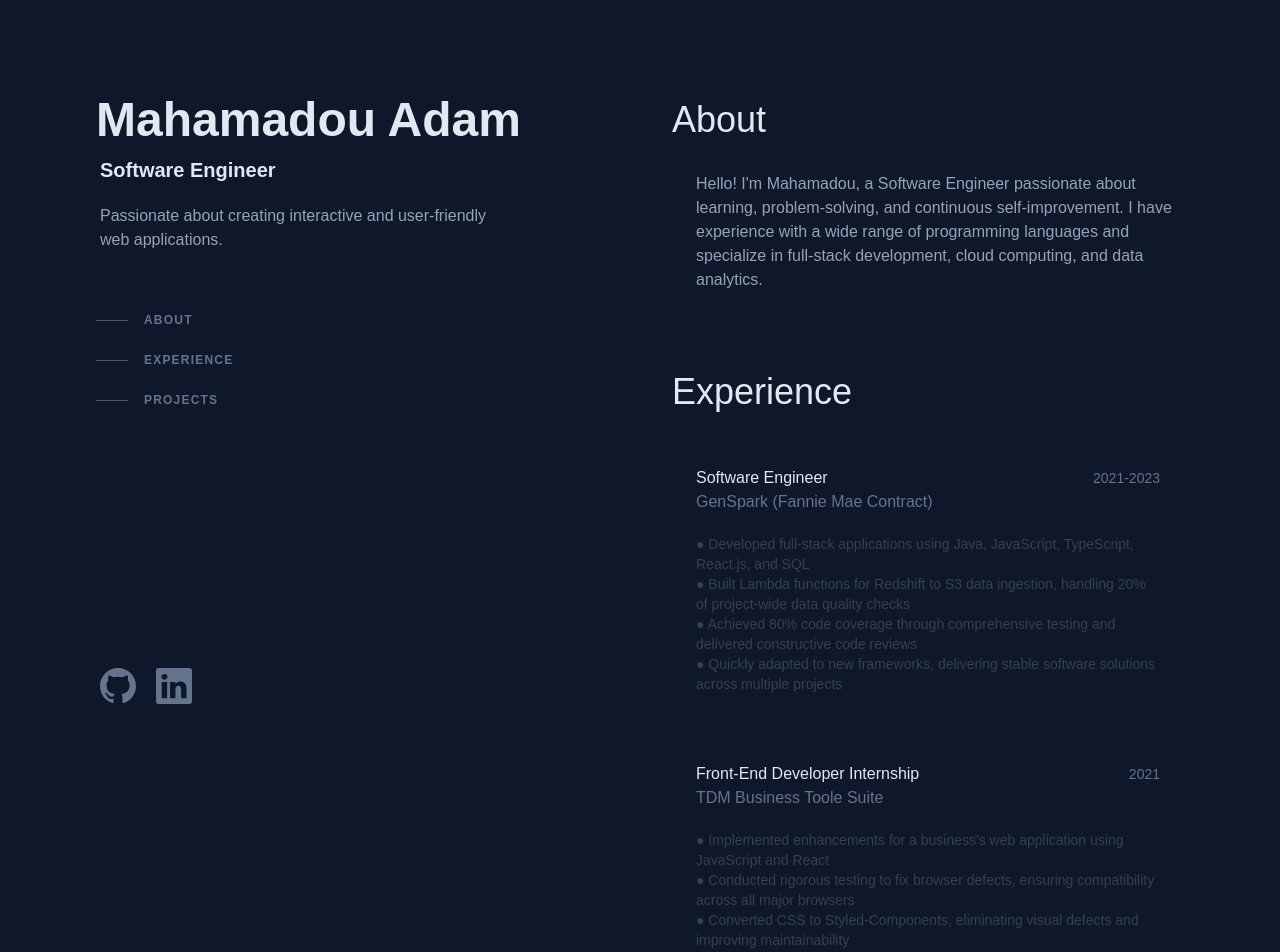
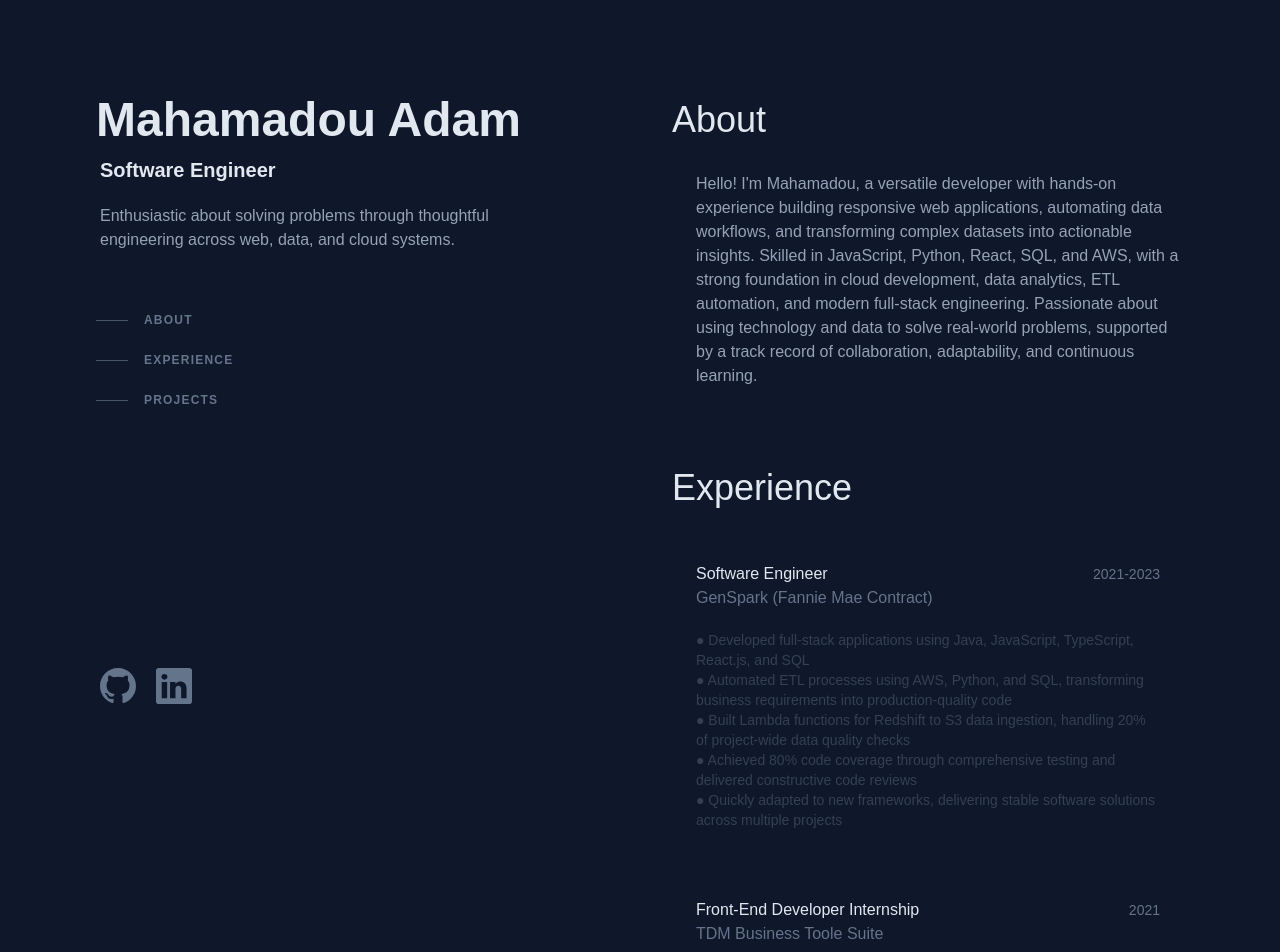
Before and after one commit to AbbaAdam1/Portfolio, a React (Create React App) app: page / in a window 1280 px wide. Shown: the top 952 px of the page. Built offline with nearby package versions, Linux system fonts and the light colour scheme.

Commit message:
Updated portfolio text

```diff
--- a/src/About.js
+++ b/src/About.js
@@ -7,8 +7,9 @@ const About = () => {
       <h1 className="text-4xl">About</h1>
 
       <p className="text-slate-400 pl-6 md:pl-6 pt-8">
-        Hello! I'm Mahamadou, a Software Engineer passionate about learning, problem-solving, and continuous self-improvement.
-        I have experience with a wide range of programming languages and specialize in full-stack development, cloud computing, and data analytics.
+        Hello! I'm Mahamadou, a versatile developer with hands-on experience building responsive web applications, automating data workflows, and transforming complex datasets into actionable insights.
+        Skilled in JavaScript, Python, React, SQL, and AWS, with a strong foundation in cloud development, data analytics, ETL automation, and modern full-stack engineering.
+        Passionate about using technology and data to solve real-world problems, supported by a track record of collaboration, adaptability, and continuous learning.
       </p>
     </section>
   );
--- a/src/Experience.js
+++ b/src/Experience.js
@@ -18,6 +18,7 @@ const Experience = () => {
           <p className="font-normal text-sm text-slate-700 py-5 dark:text-slate-400">
             <ul>
               <li>● Developed full-stack applications using Java, JavaScript, TypeScript, React.js, and SQL</li>
+              <li>● Automated ETL processes using AWS, Python, and SQL, transforming business requirements into production-quality code</li>
               <li>● Built Lambda functions for Redshift to S3 data ingestion, handling 20% of project-wide data quality checks</li>
               <li>● Achieved 80% code coverage through comprehensive testing and delivered constructive code reviews</li>
               <li>● Quickly adapted to new frameworks, delivering stable software solutions across multiple projects</li>
@@ -33,9 +34,8 @@ const Experience = () => {
           <div className="text-slate-500">TDM Business Toole Suite</div>
           <p className="font-normal text-sm text-slate-700 py-5 dark:text-slate-400">
             <ul>
-              <li>● Implemented enhancements for a business's web application using JavaScript and React</li>
-              <li>● Conducted rigorous testing to fix browser defects, ensuring compatibility across all major browsers</li>
-              <li>● Converted CSS to Styled-Components, eliminating visual defects and improving maintainability</li>
+              <li>● Enhanced web applications using JavaScript and React, improving user experience and workflows</li>
+              <li>● Conducted cross-browser testing and converted CSS to Styled-Components for improved maintainability</li>
             </ul>
           </p>
         </div>
@@ -92,7 +92,7 @@ const Experience = () => {
         <div className="flex items-center pl-7 pt-5">
           <a
             className="inline-flex items-center pr-1 leading-tight font-medium text-slate-200 group border-b border-transparent pb-px transition hover:border-teal-300"
-            href="https://docs.google.com/document/d/1iJsiBtwnhp5AVAhobT01_PZXR6rhdS_IEeYCB3W8YuM/edit?usp=sharing"
+            href="https://docs.google.com/document/d/1oWPxVTdAF16dtbIQt5Yz9VGc-S4R8cX68QiKadC5cOo"
             target="_blank"
             rel="noreferrer"
           >
--- a/src/Name.js
+++ b/src/Name.js
@@ -7,8 +7,7 @@ const Name = () => {
       <h1 className="text-4xl lg:text-5xl font-bold">Mahamadou Adam</h1>
       <h2 className="pl-1 pt-3 text-xl font-bold">Software Engineer</h2>
       <p className="wrapper pl-1 pt-5 text-slate-400">
-        Passionate about creating interactive and user-friendly web
-        applications.
+        Enthusiastic about solving problems through thoughtful engineering across web, data, and cloud systems.
       </p>
       <nav className="nav hidden lg:block">
         <ul className="mt-8 lg:mt-12">
```
